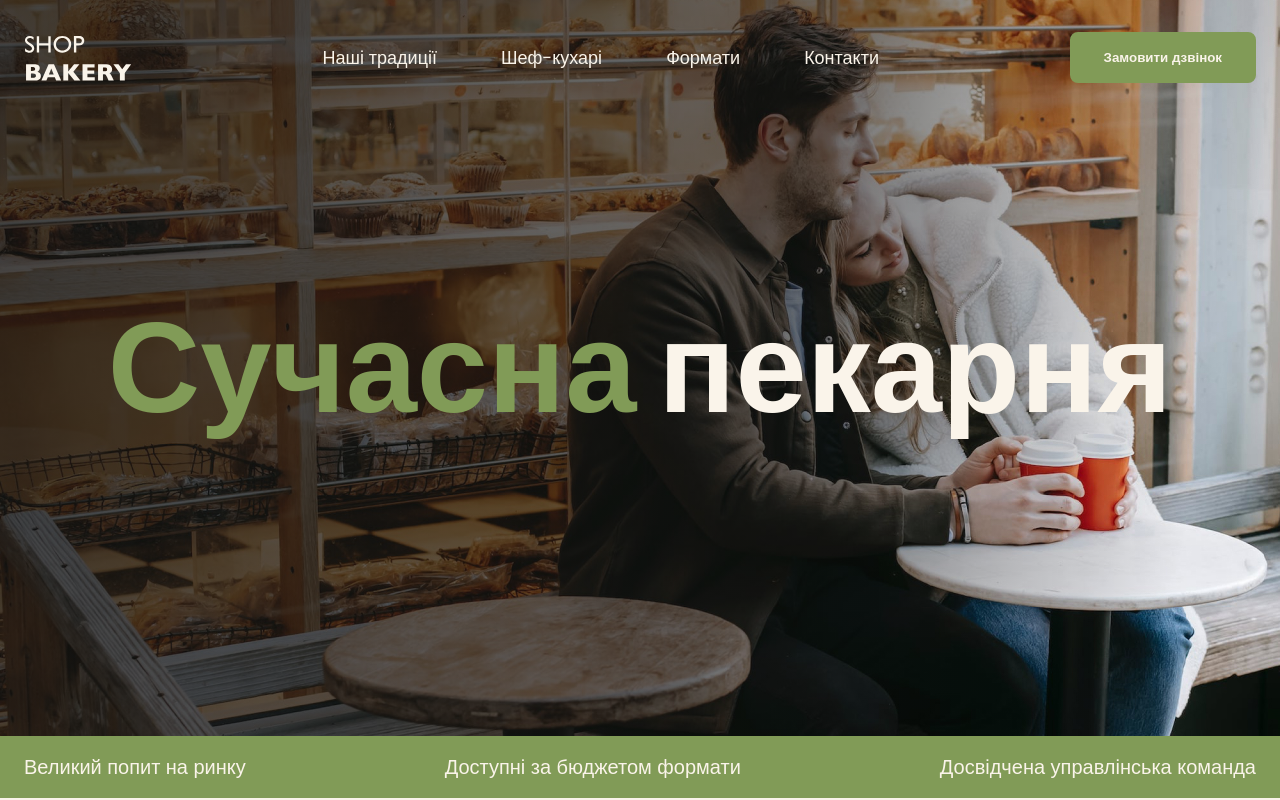
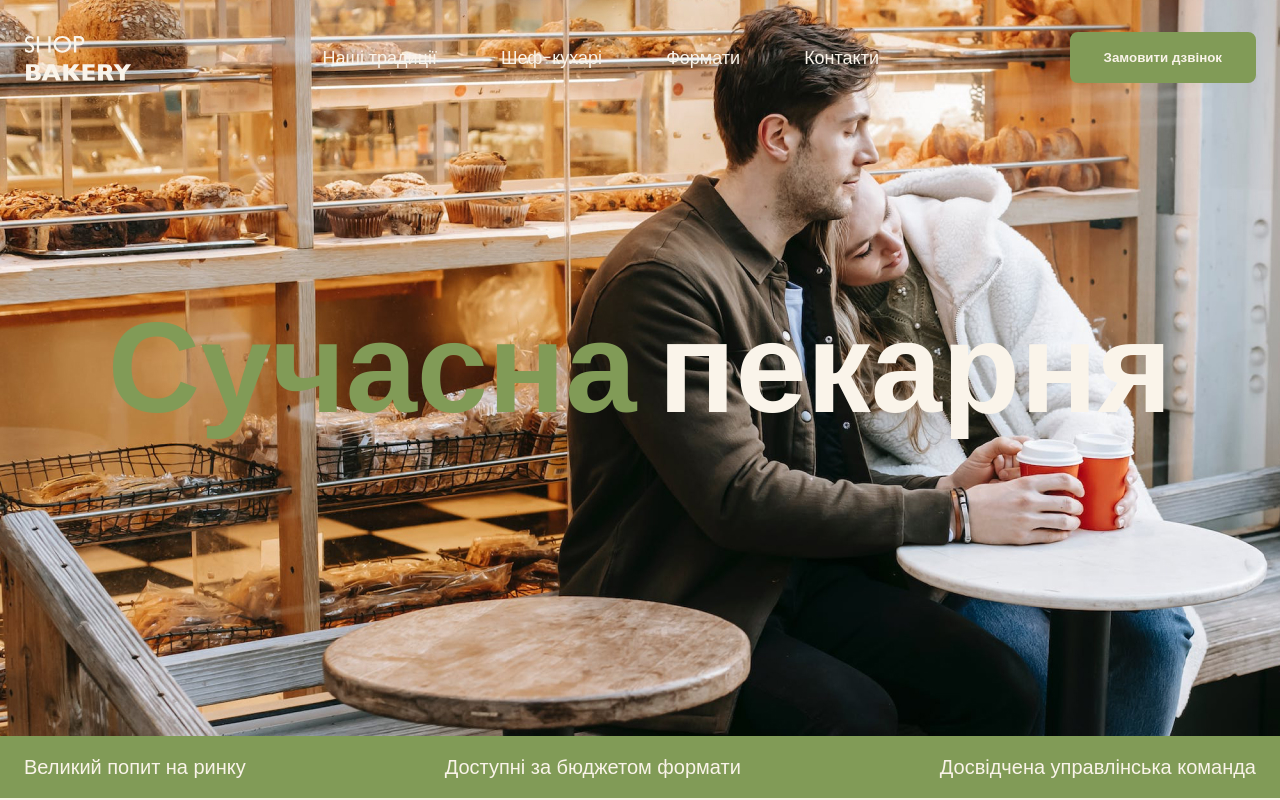
Before and after one commit to OlhaRoma/------------------, a plain HTML site: page index.html in a window 1280 px wide. Shown: the top 800 px of the page. Drawn offline with nearby package versions, Linux system fonts and the light colour scheme; files that its build step writes are made by us from their sources.

Commit message:
try again

```diff
--- a/scss/layouts/_hero-section.scss
+++ b/scss/layouts/_hero-section.scss
@@ -1,10 +1,6 @@
 .hero-section {
   padding: 124px 0;
-  background-image: linear-gradient(102.76deg,
-          rgba(18, 18, 17, 0.78) 2.03%,
-          rgba(18, 18, 17, 0.6) 58.46%,
-          rgba(18, 18, 17, 0) 90.36%),
-  url('/images/hero-section-background.jpg');
+  background-image: url('/images/hero-section-background.jpg');
   background-repeat: no-repeat;
   background-position: center top;
   background-size: cover;
```
